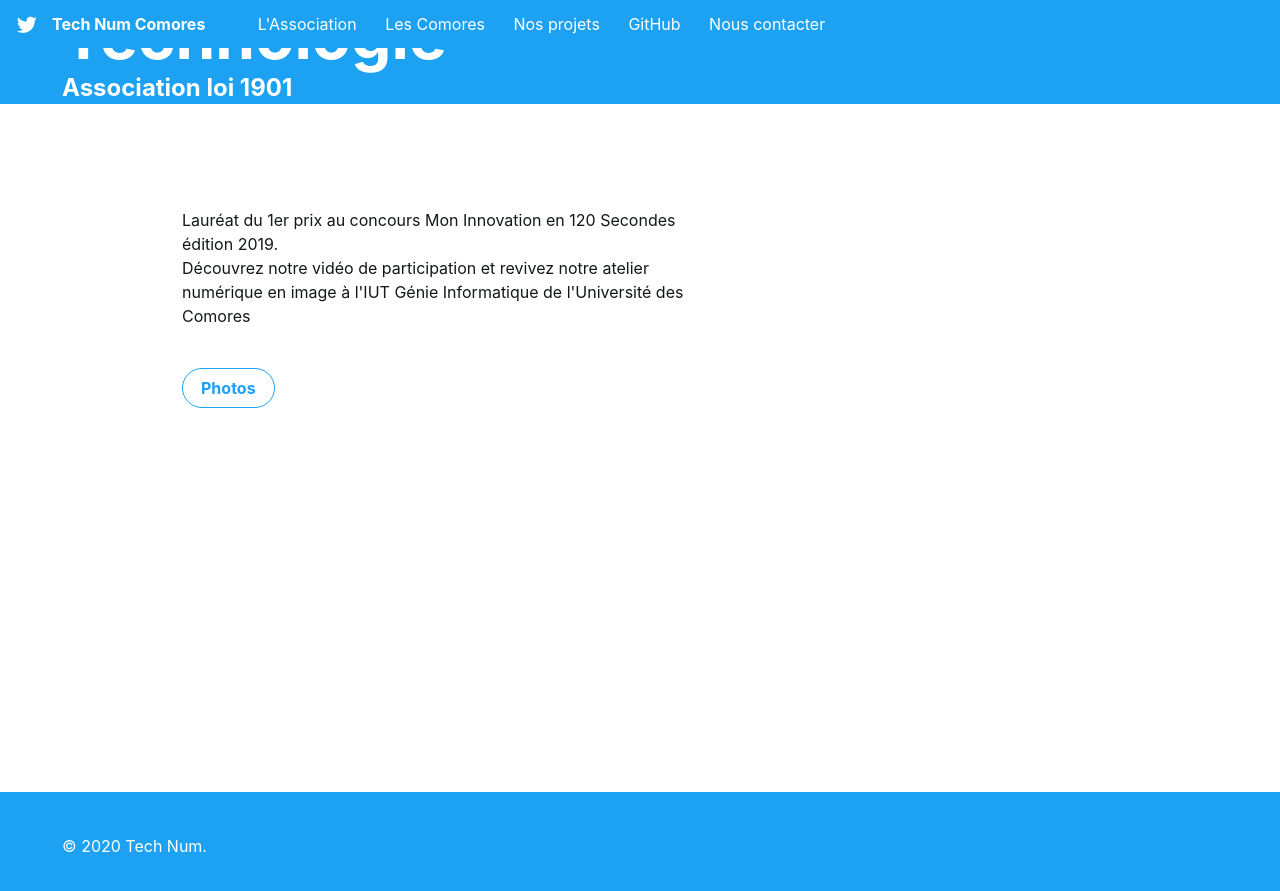
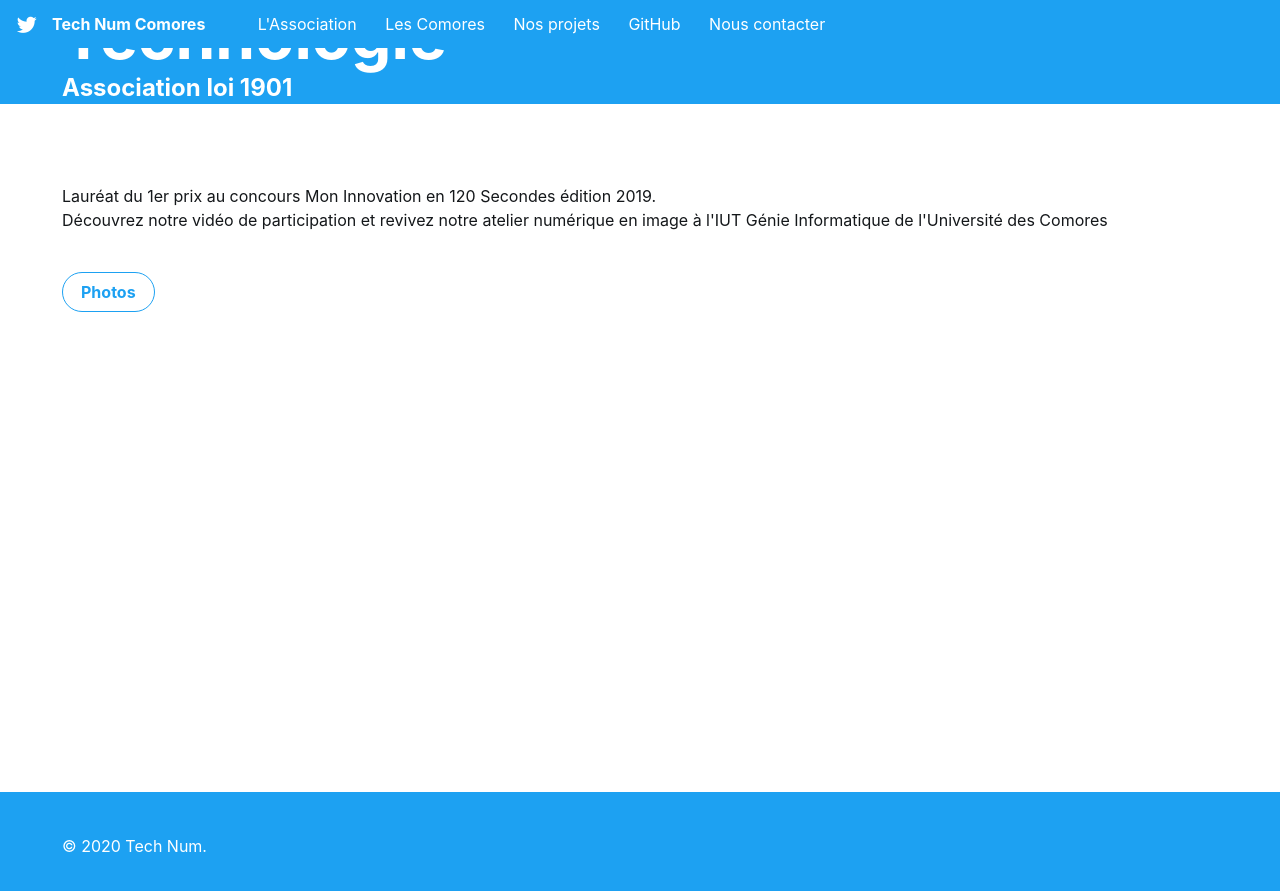
Before and after one commit to tech-num/test, a Jekyll site: the page built from association.html, in a window 1280 px wide. Shown: the top 891 px of the page. Built offline with Jekyll 4.4.1, drawn with Linux system fonts in a browser that asks for light colours; some web fonts are replaced.

Commit message:
Update association.html

```diff
--- a/association.html
+++ b/association.html
@@ -18,7 +18,7 @@
 </div>
 
 <div class="section">
-    <div class="Grid small-container">
+    <div class="Grid membership-container container">
         <div class="Grid-cell">
             <p class="mega-margin">Lauréat du 1er prix au concours Mon Innovation en 120 Secondes édition 2019. <br/> Découvrez notre vidéo de participation et revivez notre atelier numérique en image à l'IUT Génie Informatique de l'Université des Comores</p>
             <button onclick="location.href='projects.html'" type="button" class="Button Button--large">Photos</button>
```
